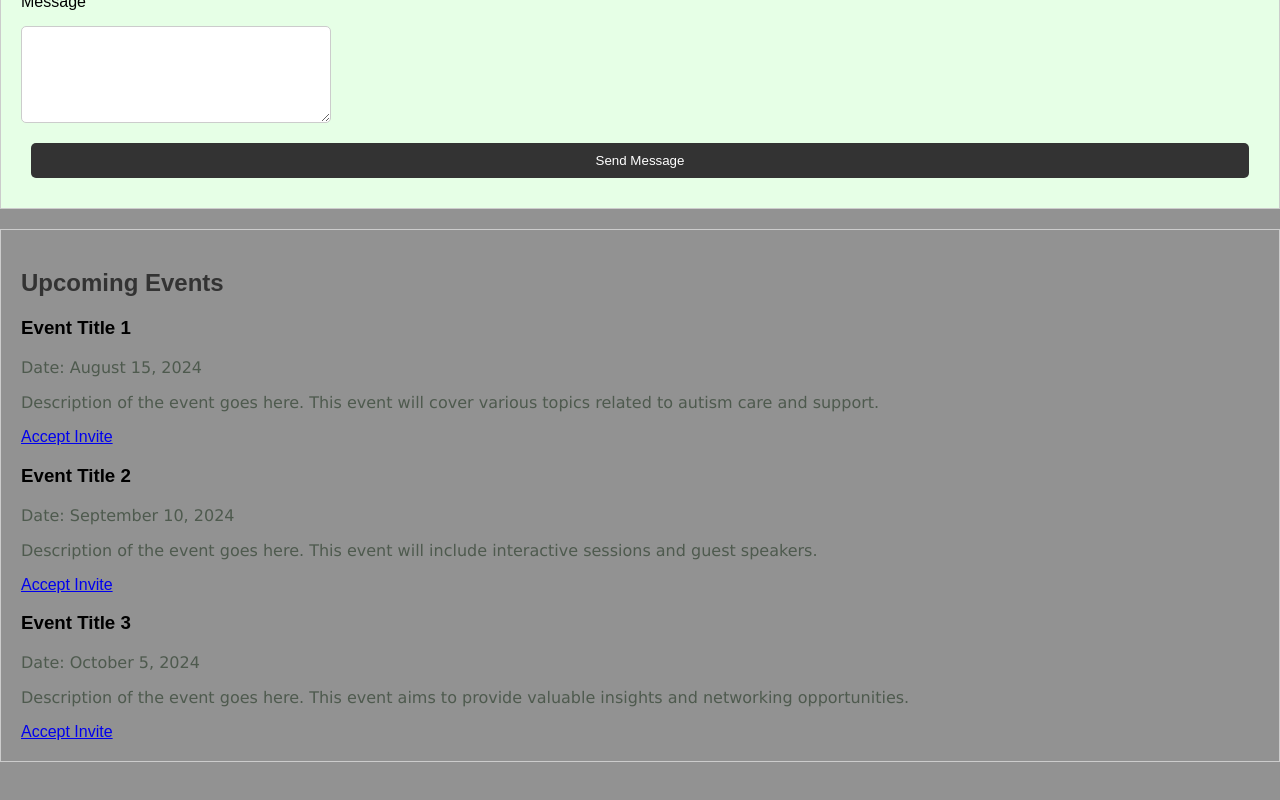
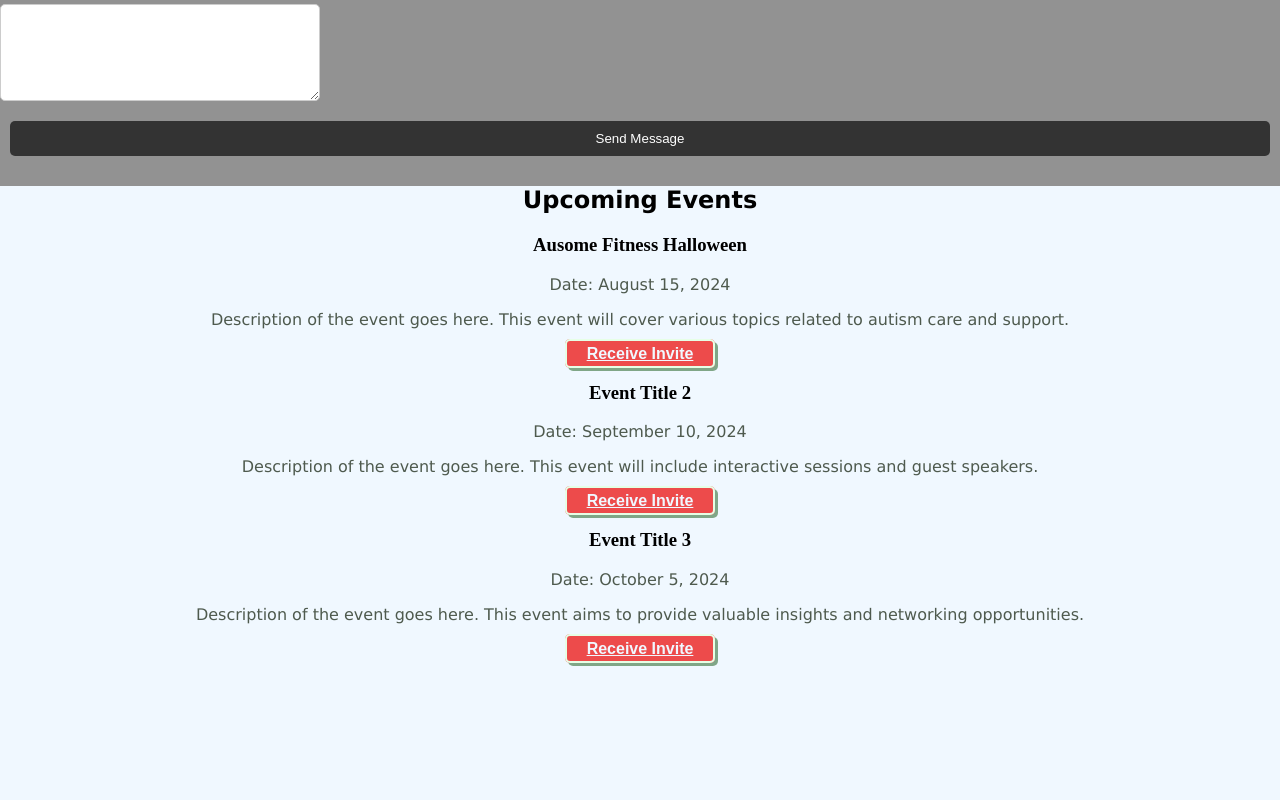
Before and after one commit to 3123MtOlympus/caregiver, a plain HTML site: page index.html in a window 1280 px wide. Shown: the part 2131-2931 px from the top of the page. Drawn offline with Linux system fonts and the light colour scheme.

```diff
--- a/asset/styles.css
+++ b/asset/styles.css
@@ -169,6 +169,7 @@
 .review-img {
     width: 100%;
 }
+
 .intro-img,
 .aboutMe-img {
     width: 100%;
@@ -223,7 +224,7 @@
     text-shadow: 1px 1px #6326264a;
 }
 
-p{
+p {
     font-family: 'Lucida Sans', 'Lucida Sans Regular', 'Lucida Grande', 'Lucida Sans Unicode', Geneva, Verdana, sans-serif;
     color: #4e5a4e;
 }
@@ -247,25 +248,29 @@
     position: relative;
     overflow: hidden;
 }
-#introduction{
+
+#introduction {
     margin: 0 auto;
 }
 
 .section .content {
     position: relative;
     z-index: 2;
-    color: #fff; /* Ensures text is readable */
+    color: #fff;
+    /* Ensures text is readable */
     padding: 20px;
     display: flex;
     flex-direction: column;
     align-items: center;
     justify-content: center;
     text-align: center;
-    height: 100vh; /* Full viewport height */
+    height: 100vh;
+    /* Full viewport height */
 }
 
 /* Position h1 and h4 absolutely within the content div */
-.section .content h1, .section .content h4 {
+.section .content h1,
+.section .content h4 {
     position: absolute;
     top: 20%;
     left: 50%;
@@ -274,7 +279,8 @@
 }
 
 .section .content h4 {
-    top: 30%; /* Adjust as needed to position below the h1 */
+    top: 30%;
+    /* Adjust as needed to position below the h1 */
 }
 
 .section.introduction {
@@ -285,24 +291,60 @@
 }
 
 .section.introduction .content p {
-    margin-top: 60px; /* Adjust as needed to position below the h4 */
+    margin-top: 60px;
+    /* Adjust as needed to position below the h4 */
 }
 
 .section.introduction {
-    height: 100vh; /* Full viewport height */
+    height: 100vh;
+    /* Full viewport height */
     display: flex;
     align-items: center;
     justify-content: center;
     text-align: center;
 }
-h1,h4{
+
+h1,
+h4 {
     color: #f0f8ff;
     margin: 0 auto;
     text-align: center;
     font-family: 'Lucida Sans', 'Lucida Sans Regular', 'Lucida Grande', 'Lucida Sans Unicode', Geneva, Verdana, sans-serif;
 }
 
-#intro-container{
+#intro-container {
     width: 80%;
     margin: 0 auto;
 }
+
+.section-events{
+    background-color: #f0f8ff;
+    height: 1200px;
+}
+.event {
+    margin: 0 auto;
+    text-align: center;
+    font-family: serif;
+    background-color: #f0f8ff;
+}
+
+.invite-btn {
+    border: 2px solid #e6ffe6;
+    border-radius: 5px;
+    padding: 4px 20px;
+    background-color: #ed4b4b;
+    color: aliceblue;
+    box-shadow: 3px 3px #1e5f1e87;
+    font-family: Arial, Helvetica, sans-serif;
+    font-weight: 800;
+}
+
+h2 {
+    text-align: center;
+    font-family: 'Lucida Sans', 'Lucida Sans Regular', 'Lucida Grande', 'Lucida Sans Unicode', Geneva, Verdana, sans-serif;
+
+}
+.section-contact{
+    margin: 0 auto;
+    background: ;
+}
--- a/index.html
+++ b/index.html
@@ -124,7 +124,7 @@
 
     <!-- CONTACT SECTION -->
 
-    <section class="section contact" id="contact">
+    <section class="section-contact" id="contact">
         <h2>Contact Me</h2>
         <form class="contact-form">
             <label for="name">Name</label>
@@ -139,27 +139,27 @@
 
     <!-- EVENT SECTION-->
 
-    <section id="events" class="section events">
+    <section id="events" class="section-events">
         <h2>Upcoming Events</h2>
         <div class="event">
-            <h3>Event Title 1</h3>
+            <h3>Ausome Fitness Halloween </h3>
             <p>Date: August 15, 2024</p>
             <p>Description of the event goes here. This event will cover various topics related to autism care and
                 support.</p>
-            <a href="#!" class="invite-btn">Accept Invite</a>
+            <a href="#!" class="invite-btn">Receive Invite</a>
         </div>
         <div class="event">
             <h3>Event Title 2</h3>
             <p>Date: September 10, 2024</p>
             <p>Description of the event goes here. This event will include interactive sessions and guest speakers.</p>
-            <a href="#!" class="invite-btn">Accept Invite</a>
+            <a href="#!" class="invite-btn">Receive Invite</a>
         </div>
         <div class="event">
             <h3>Event Title 3</h3>
             <p>Date: October 5, 2024</p>
             <p>Description of the event goes here. This event aims to provide valuable insights and networking
                 opportunities.</p>
-            <a href="#!" class="invite-btn">Accept Invite</a>
+            <a href="#!" class="invite-btn">Receive Invite</a>
         </div>
     </section>
     </div>
```
